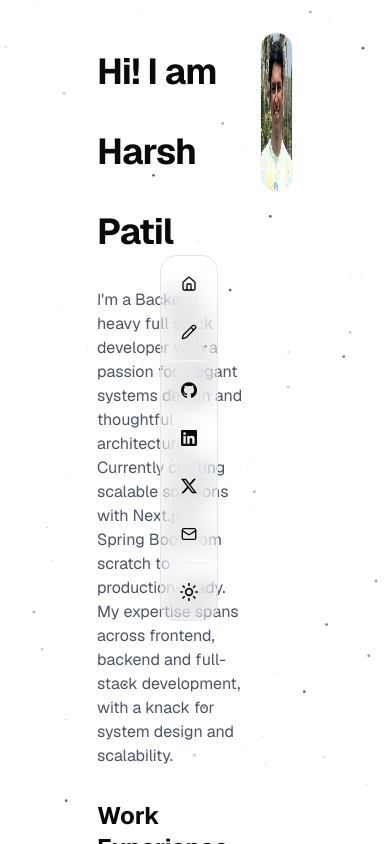
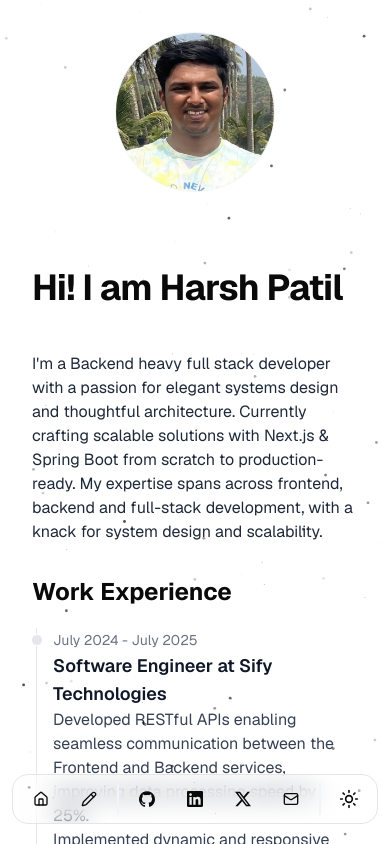
Before and after one commit to HarsaWarrior/Portfolio, a Next.js app: page / in a window 390 px wide. Shown: the top 844 px of the page. Built offline with nearby package versions, Linux system fonts and the light colour scheme.

Commit message:
Made the portfolio responsive and made some changes in the styling

```diff
--- a/app/page.tsx
+++ b/app/page.tsx
@@ -18,7 +18,7 @@ export default function Home() {
   return (
     <div className="relative min-h-screen w-full overflow-hidden">
       <Particles className="absolute inset-0 z-10" color={particleColor} quantity={200}/>
-      <div className="w-8/12 mx-auto font-sans items-center justify-items-center min-h-screen p-8 pb-20 gap-16 sm:p-20">
+      <div className="relative lg:w-8/12 md:w-7/12 sm:w-full mx-auto font-sans items-center justify-items-center min-h-screen p-8 pb-20 gap-16 sm:p-20">
         <main className="flex flex-col gap-[32px] row-start-2 items-center sm:items-start w-full">
           <Intro />
           <WorkExperience />
--- a/components/Education.tsx
+++ b/components/Education.tsx
@@ -33,9 +33,9 @@ function Education() {
         <ol className ="relative border-s border-gray-200 dark:border-gray-700">
             {education.map((item, index) => (<li key={index} className ="mb-10 ms-4">
             <div className ="absolute w-3 h-3 bg-gray-200 rounded-full mt-1.5 -start-1.5 border border-white dark:border-gray-900 dark:bg-gray-700"></div>
-            <time className ="mb-1 text-sm font-normal leading-none text-gray-400 dark:text-gray-500">{item.startDate} - {item.endDate}</time>
+            <time className ="mb-1 text-sm font-normal leading-none text-gray-500 dark:text-gray-300">{item.startDate} - {item.endDate}</time>
             <h3 className ="text-lg font-semibold text-gray-900 dark:text-white">{item.courseName} in {item.collegeName}</h3>
-            <p className='mb-1 text-sm font-normal leading-none text-gray-400 dark:text-gray-500"'>{item.address}</p>
+            <p className='mb-1 text-sm font-normal leading-none text-gray-500 dark:text-gray-300"'>{item.address}</p>
 
             </li>))}
         </ol>
--- a/components/Intro.tsx
+++ b/components/Intro.tsx
@@ -4,19 +4,19 @@ import { TypingAnimation } from "@/components/magicui/typing-animation";
 
 function Intro() {
   return (
-    <div className='flex gap-4'>
-        <div className='flex flex-col gap-4 w-9/12'>
-            <h1 className='text-4xl font-bold'>
+    <div className='w-full flex flex-col-reverse lg:flex-row gap-14 justify-between items-center -z-10'>
+        <div className='flex flex-col gap-2 w-full lg:w-4/5'>
+            <h1 className='text-4xl font-bold mb-4'>
                 <TypingAnimation>
                     Hi! I am Harsh Patil
                 </TypingAnimation>
             </h1>
-            <p className='text-base text-gray-600'>I'm a Backend heavy full stack developer with a passion for elegant systems design and thoughtful architecture.
+            <p className='text-base text-gray-800 dark:text-gray-300'>I'm a Backend heavy full stack developer with a passion for elegant systems design and thoughtful architecture.
                 Currently crafting scalable solutions with Next.js & Spring Boot from scratch to production-ready.
                 My expertise spans across frontend, backend and full-stack development, with a knack for system design and scalability.
             </p>
         </div>
-        <div className='w-3/12 flex-1'>
+        <div className='flex items-center justify-center md:mb-0'>
             <Image
             src = "/images/Harsh.jpg"
             alt = "Harsh"
--- a/components/WorkExperience.tsx
+++ b/components/WorkExperience.tsx
@@ -46,9 +46,9 @@ function WorkExperience() {
         <ol className ="relative border-s border-gray-200 dark:border-gray-700">
           {workExperience.map((item, index) => (<li key={index} className ="mb-10 ms-4">
             <div className ="absolute w-3 h-3 bg-gray-200 rounded-full mt-1.5 -start-1.5 border border-white dark:border-gray-900 dark:bg-gray-700"></div>
-            <time className ="mb-1 text-sm font-normal leading-none text-gray-400 dark:text-gray-500">{item.startDate} - {item.endDate}</time>
+            <time className ="mb-1 text-sm font-normal leading-none text-gray-500 dark:text-gray-300">{item.startDate} - {item.endDate}</time>
             <h3 className ="text-lg font-semibold text-gray-900 dark:text-white">{item.jobTitle} at {item.companyName}</h3>
-            <ol className ="text-base font-normal text-gray-500 dark:text-gray-400">
+            <ol className ="text-base font-normal text-gray-700 dark:text-gray-300">
               {item.description.map((desc, index) => (
                 <li key={index}>{desc}</li>
               ))}
--- a/components/magicui/dock.tsx
+++ b/components/magicui/dock.tsx
@@ -28,7 +28,7 @@ const DEFAULT_MAGNIFICATION = 60;
 const DEFAULT_DISTANCE = 140;
 
 const dockVariants = cva(
-  "supports-backdrop-blur:bg-white/10 supports-backdrop-blur:dark:bg-black/10 mx-auto mt-8 flex h-max w-max items-center justify-center gap-2 rounded-2xl border p-2 backdrop-blur-md",
+  "supports-backdrop-blur:bg-white/10 supports-backdrop-blur:dark:bg-black/10 mx-auto mt-8 flex items-center justify-center gap-2 rounded-2xl border p-2 backdrop-blur-md",
 );
 
 const Dock = React.forwardRef<HTMLDivElement, DockProps>(
@@ -46,6 +46,7 @@ const Dock = React.forwardRef<HTMLDivElement, DockProps>(
     ref,
   ) => {
     const mouseX = useMotionValue(Infinity);
+    const mouseY = useMotionValue(Infinity);
 
     const renderChildren = () => {
       return React.Children.map(children, (child) => {
@@ -56,6 +57,7 @@ const Dock = React.forwardRef<HTMLDivElement, DockProps>(
           return React.cloneElement(child, {
             ...child.props,
             mouseX: mouseX,
+            mouseY: mouseY,
             size: iconSize,
             magnification: iconMagnification,
             distance: iconDistance,
@@ -68,15 +70,21 @@ const Dock = React.forwardRef<HTMLDivElement, DockProps>(
     return (
       <motion.div
         ref={ref}
-        onMouseMove={(e) => mouseX.set(e.pageX)}
-        onMouseLeave={() => mouseX.set(Infinity)}
+        onMouseMove={(e) => {
+          mouseX.set(e.pageX);
+          mouseY.set(e.pageY);
+        }}
+        onMouseLeave={() => {
+          mouseX.set(Infinity);
+          mouseY.set(Infinity);
+        }}
         {...props}
         className={cn(dockVariants({ className }), {
           "items-start": direction === "top",
           "items-center": direction === "middle",
           "items-end": direction === "bottom",
-          "flex-col": orientation === "vertical",
-          "flex-row": orientation === "horizontal"
+          "flex-col w-[50px]": orientation === "vertical",
+          "flex-row h-[50px]": orientation === "horizontal"
         })}
       >
         {renderChildren()}
@@ -93,6 +101,7 @@ export interface DockIconProps
   magnification?: number;
   distance?: number;
   mouseX?: MotionValue<number>;
+  mouseY?: MotionValue<number>;
   className?: string;
   children?: React.ReactNode;
   props?: PropsWithChildren;
@@ -103,6 +112,7 @@ const DockIcon = ({
   magnification = DEFAULT_MAGNIFICATION,
   distance = DEFAULT_DISTANCE,
   mouseX,
+  mouseY,
   className,
   children,
   ...props
@@ -114,6 +124,11 @@ const DockIcon = ({
   const distanceCalc = useTransform(mouseX ?? defaultMouseX, (val: number) => {
     const bounds = ref.current?.getBoundingClientRect() ?? { x: 0, width: 0 };
     return val - bounds.x - bounds.width / 2;
+  });
+
+  const distanceCalcY = useTransform(mouseY ?? defaultMouseX, (val: number) => {
+    const bounds = ref.current?.getBoundingClientRect() ?? { y: 0, height: 0 };
+    return val - bounds.y - bounds.height / 2;
   });
 
   const sizeTransform = useTransform(
@@ -131,7 +146,7 @@ const DockIcon = ({
   return (
     <motion.div
       ref={ref}
-      style={{ width: scaleSize, height: scaleSize, padding }}
+      style={{ width: scaleSize, height: scaleSize, padding}}
       className={cn(
         "flex aspect-square cursor-pointer items-center justify-center rounded-full",
         className,
--- a/components/ui/CustomDock.tsx
+++ b/components/ui/CustomDock.tsx
@@ -104,10 +104,30 @@ export function CustomDock({ orientation }: {orientation: "vertical" | "horizont
       setMounted(true);
     }, []);
 
+    const [isMobile, setIsMobile] = useState (false);
+
+    useEffect(() => {
+      setIsMobile(window.innerWidth <= 768);
+
+      const handleResize = () => {
+        setIsMobile(window.innerWidth <= 768);
+      }
+
+      window.addEventListener("resize", handleResize);
+
+      return () => {
+        window.removeEventListener("resize", handleResize)
+      }
+    }, [])
+
   return (
-    <div className="fixed left-40 top-1/2 bottom-1/2 flex justify-center items-center">
+    <div className={
+      isMobile
+        ? "fixed left-1/2 right-1/2 bottom-5 flex justify-center items-center"
+        : "fixed left-40 top-1/2 bottom-1/2 flex justify-center items-center"
+      }>
         <TooltipProvider>
-            <Dock direction="middle" orientation= {orientation}>
+            <Dock direction="middle" orientation= {isMobile? "horizontal" : "vertical"}>
                 {DATA.navbar.map((item) => (
                 <DockIcon key={item.label}>
                     <Tooltip>
@@ -129,7 +149,7 @@ export function CustomDock({ orientation }: {orientation: "vertical" | "horizont
                     </Tooltip>
                 </DockIcon>
                 ))}
-                <Separator orientation="horizontal" className="h-full" />
+                <Separator orientation={isMobile? "vertical" : "horizontal"} className="h-full" />
                 {Object.entries(DATA.contact.social).map(([name, social]) => (
                 <DockIcon key={name}>
                     <Tooltip>
@@ -151,7 +171,7 @@ export function CustomDock({ orientation }: {orientation: "vertical" | "horizont
                     </Tooltip>
                 </DockIcon>
                 ))}
-                <Separator orientation="horizontal" className="h-full" />
+                <Separator orientation={isMobile? "vertical" : "horizontal"} className="h-full" />
                 <DockIcon>
                 <Tooltip>
                     <TooltipTrigger asChild>
```
